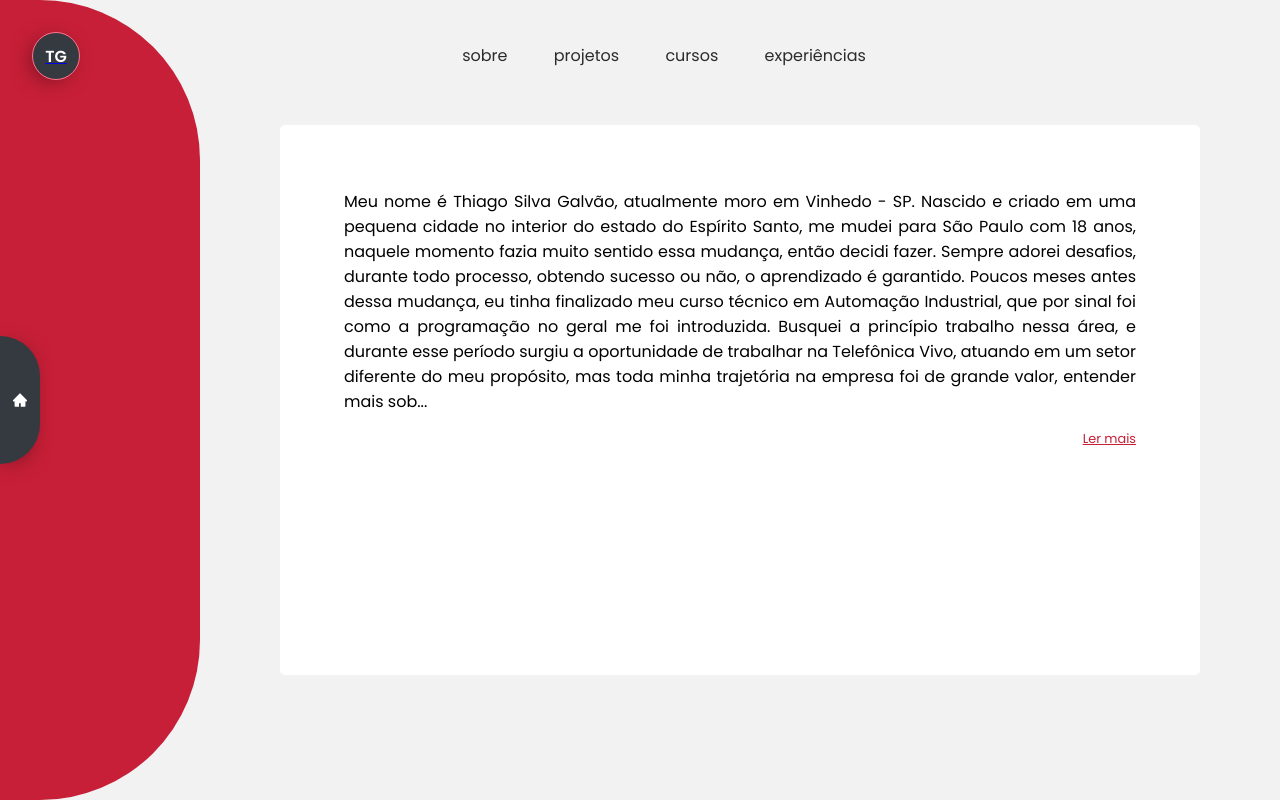
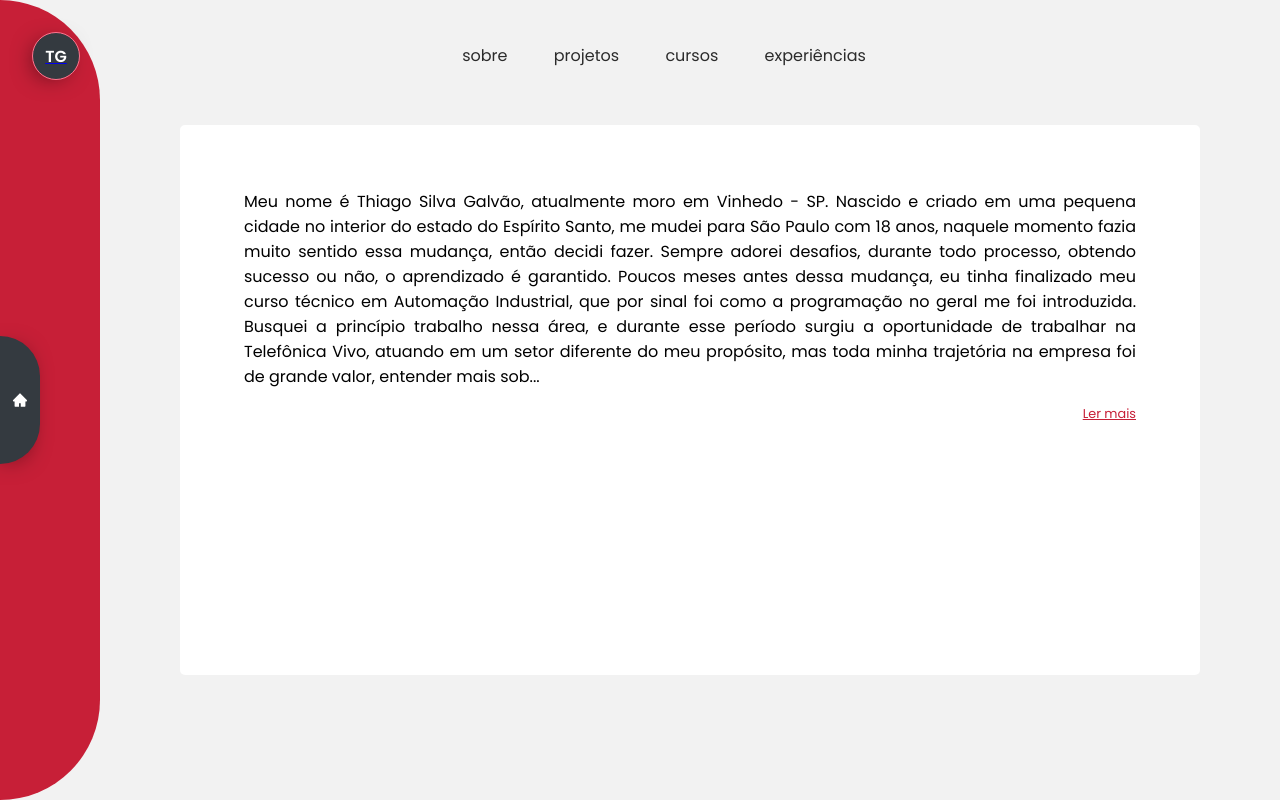
Before and after one commit to Galvaothiago/My-new-portfolio, a React (Vite) app: page /about in a window 1280 px wide. Shown: the top 800 px of the page. Built offline with nearby package versions, Linux system fonts and the light colour scheme.

Commit message:
change sidebar left size

```diff
--- a/src/pages/about/style.ts
+++ b/src/pages/about/style.ts
@@ -5,7 +5,7 @@ const shapeEffect = keyframes`
         max-width: 350px;
     }
     to {
-        max-width: 200px;
+        max-width: 100px;
     }
 `
 
@@ -30,7 +30,7 @@ export const Container = styled.main`
 `
 
 export const GeometricShape = styled.div`
-    max-width: 200px;
+    max-width: 100px;
     width: 100%;
     height: 100%;
 
```
